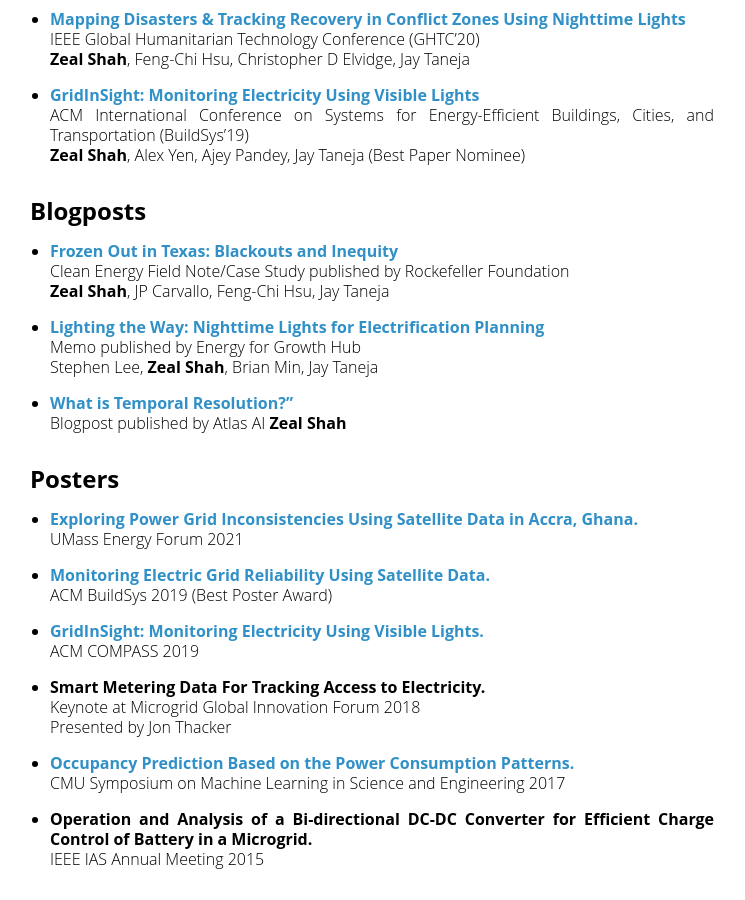
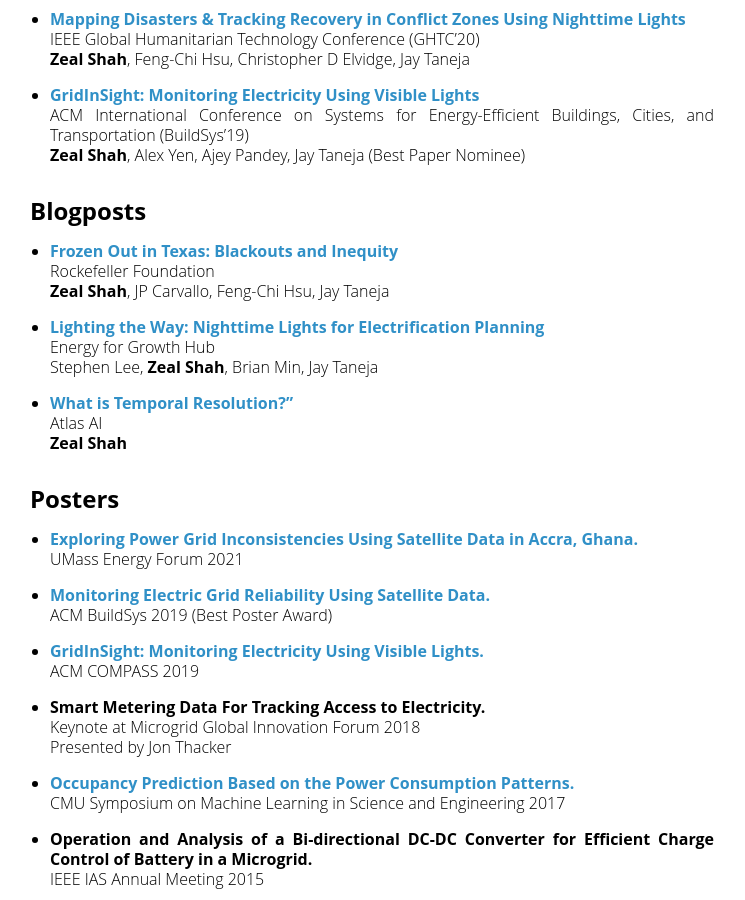
Before and after one commit to zealshah95/zealshah95.github.io, a Jekyll site: the page built from index.md, in a window 1280 px wide and 900 px high, scrolled down 1588 px. Shown: the whole window, without its empty margins (258-1003 px from the left). Built offline with Jekyll 4.4.1, drawn with Linux system fonts in a browser that asks for light colours; our own code applies the rules of GitHub Pages for plain Markdown files.

Commit message:
updated information

```diff
--- a/index.md
+++ b/index.md
@@ -43,7 +43,7 @@ Prior to joining UMass, I interned at [SparkMeter](https://www.sparkmeter.io/) w
 	**Zeal Shah**, Simone Fobi, Gabriel Cadamuro, Jay Taneja
 
 * [**Frameworks for Considering RESs and Load Uncertainties in VPP Decision-Making**](https://www.sciencedirect.com/science/article/pii/B9780323852678000159)\\
-	Scheduling and Operation of Virtual Power Plants (Book by Elsevier)
+	Scheduling and Operation of Virtual Power Plants (Book by Elsevier)\\
 	**Zeal Shah**, Ali Moghassemi, Panayiotis Moutis
 
 * [**The Electricity Scene from Above: Exploring Power Grid Inconsistencies Using Satellite Data in Accra, Ghana.**](https://www.sciencedirect.com/science/article/abs/pii/S0306261922005980)\\
@@ -77,15 +77,15 @@ Prior to joining UMass, I interned at [SparkMeter](https://www.sparkmeter.io/) w
 ## Blogposts
 
 * [**Frozen Out in Texas: Blackouts and Inequity**](https://www.rockefellerfoundation.org/case-study/frozen-out-in-texas-blackouts-and-inequity/)\\
-	Clean Energy Field Note/Case Study published by Rockefeller Foundation\\
+	Rockefeller Foundation \\
 	**Zeal Shah**, JP Carvallo, Feng-Chi Hsu, Jay Taneja
 
 * [**Lighting the Way: Nighttime Lights for Electrification Planning**](https://www.energyforgrowth.org/wp-content/uploads/2021/04/Lighting-the-Way_-Nighttime-Lights-for-Electrification-Planning-.pdf)\\
-	Memo published by Energy for Growth Hub\\
+	Energy for Growth Hub\\
 	Stephen Lee, **Zeal Shah**, Brian Min, Jay Taneja
 
 * [**What is Temporal Resolution?"**](https://www.atlasai.co/learn/what-is-temporal-resolution/)\\
-	Blogpost published by Atlas AI
+	Atlas AI\\
 	**Zeal Shah**
 
 ---
```
